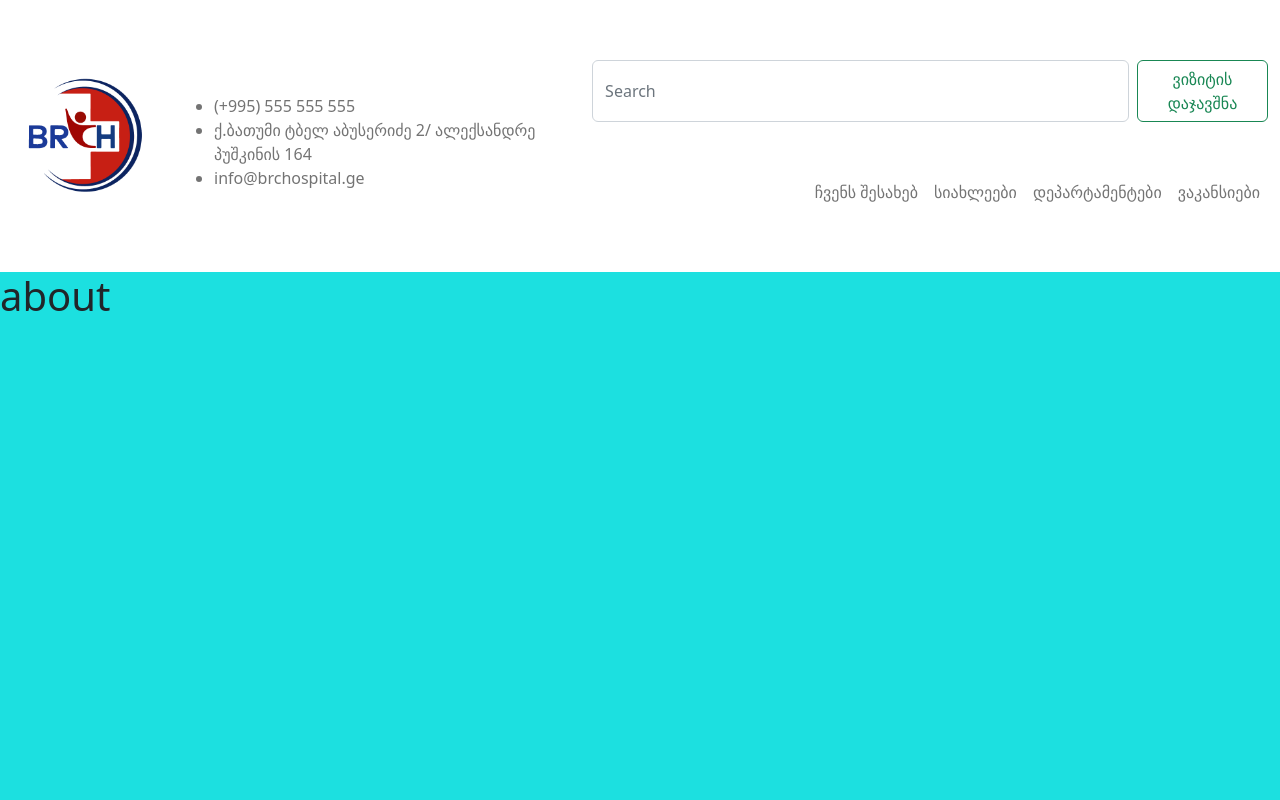
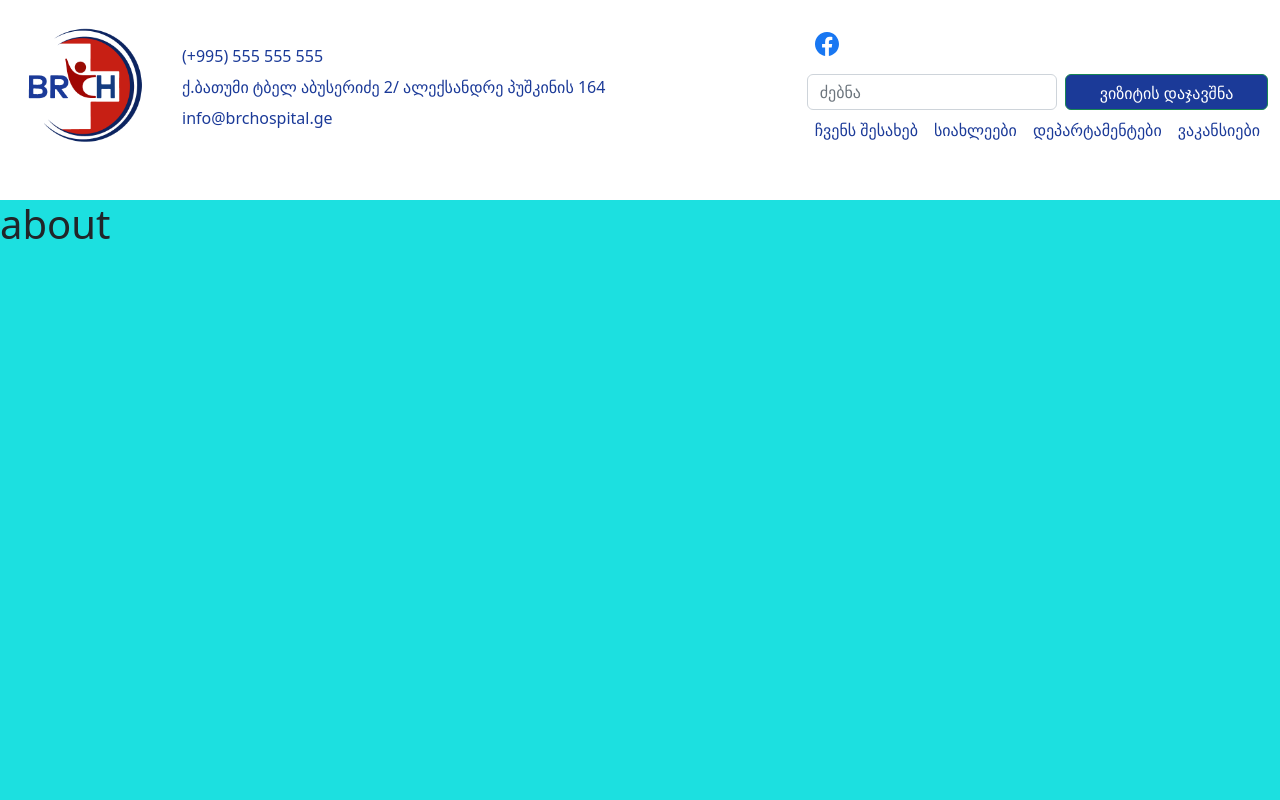
Before and after one commit to brchospital/brch-starter, a React (Create React App) app: page /about in a window 1280 px wide. Shown: the top 800 px of the page. Built offline with nearby package versions, Linux system fonts and the light colour scheme.

Commit message:
header 1.0 version

```diff
--- a/package.json
+++ b/package.json
@@ -11,6 +11,7 @@
     "react": "^18.2.0",
     "react-bootstrap": "^2.4.0",
     "react-dom": "^18.2.0",
+    "react-icons": "^4.4.0",
     "react-router-dom": "6",
     "react-scripts": "5.0.1",
     "web-vitals": "^2.1.4"
--- a/src/components/header/HeaderLayout.js
+++ b/src/components/header/HeaderLayout.js
@@ -1,8 +1,75 @@
 import { Container, Nav, Navbar, Form, Button, Image } from "react-bootstrap";
 import "./style.css";
+import { BsFacebook } from "react-icons/bs";
 import logo from "../../assets/brch-logo.png";
 
 export function HeaderLayout() {
+  return (
+    <Navbar bg="light" expand="lg" fixed="top">
+      <Container className="header-container">
+        <Navbar.Brand href="/">
+          <Image src={logo} width={146} height={146} />
+        </Navbar.Brand>
+        <Navbar.Toggle aria-controls="navbarScroll" />
+        <Navbar.Collapse id="navbarScroll">
+          <Nav
+            className="me-auto my-2 my-lg-0"
+            style={{ maxHeight: "100px" }}
+            navbarScroll
+          >
+            <Nav.Link href="#0">
+              <ul className="address-list">
+                <li className="address-item">{"(+995) 555 555 555"}</li>
+                <li className="address-item">
+                  ქ.ბათუმი ტბელ აბუსერიძე 2/ ალექსანდრე პუშკინის 164
+                </li>
+                <li className="address-item">info@brchospital.ge</li>
+              </ul>
+            </Nav.Link>
+          </Nav>
+          <div>
+            <div style={{marginBottom: "10px"}}>
+              <Nav>
+                <Nav.Link href="#action1">
+                  <BsFacebook size={24} color="#1877F2"/>
+                </Nav.Link>
+              </Nav>
+            </div>
+            <Form className="d-flex search-form">
+              <Form.Control
+                type="search"
+                placeholder="ძებნა"
+                className="me-2"
+                aria-label="Search"
+              />
+              <Button variant="outline-success form-button">
+                ვიზიტის დაჯავშნა
+              </Button>
+            </Form>
+            <Nav
+              className="navigation-links me-auto my-2 my-lg-0"
+              style={{ maxHeight: "100px" }}
+              navbarScroll
+            >
+              <Nav.Link className="navigation-item" href="/about">
+                ჩვენს შესახებ
+              </Nav.Link>
+              <Nav.Link className="navigation-item" href="/news">
+                სიახლეები
+              </Nav.Link>
+              <Nav.Link className="navigation-item" href="/departmnets">
+                დეპარტამენტები
+              </Nav.Link>
+              <Nav.Link className="navigation-item" href="/vacancies">
+                ვაკანსიები
+              </Nav.Link>
+            </Nav>
+          </div>
+        </Navbar.Collapse>
+      </Container>
+    </Navbar>
+  );
+
   return (
     <Navbar className="navbar" bg="light" expand="lg">
       <Container className="header-container">
@@ -25,6 +92,9 @@ export function HeaderLayout() {
             </Nav.Link>
           </Nav>
           <div className="header-form">
+            <span>s</span>
+            <span>s</span>
+            <span>s</span>
             <Form className="d-flex">
               <Form.Control
                 type="search"
@@ -34,7 +104,7 @@ export function HeaderLayout() {
               />
               <Button variant="outline-success">ვიზიტის დაჯავშნა</Button>
             </Form>
-            <Nav style={{ maxHeight: "100px", float: "right", marginTop: "50px" }} navbarScroll>
+            <Nav style={{ maxHeight: "100px" }} navbarScroll>
               <Nav.Link href="#action1">ჩვენს შესახებ</Nav.Link>
               <Nav.Link href="#action2">სიახლეები</Nav.Link>
               <Nav.Link href="#action2">დეპარტამენტები</Nav.Link>
--- a/src/components/header/style.css
+++ b/src/components/header/style.css
@@ -1,28 +1,110 @@
 .navbar {
   background-color: #fff !important;
-  height: 272px;
 }
 
-.header-form {
-    width: 762px;
+.address-list {
+  padding-left: 0px !important;
+}
+
+.address-item {
+  list-style-type: none;
+  color: #1b3a98;
+  padding-bottom: 7px;
+  cursor: auto;
+}
+
+.navigation-item {
+  color: #1b3a98;
+}
+
+.form-button {
+  background-color: #1b3a98;
+  color: #fff;
 }
 
 /*---------------MEDIA QUERY SECTION---------------*/
 @media (max-width: 320px) {
   .header-container {
     max-width: 90% !important;
+    padding: 0px !important;
+  }
+
+  .search-form {
+    width: 100%;
+    height: 36px;
+  }
+
+  .form-button {
+    height: 57px;
+    margin-top: -10px;
   }
 }
 
 @media (min-width: 321px) and (max-width: 375px) {
   .header-container {
     max-width: 90% !important;
+    padding: 0px !important;
+  }
+
+  .search-form {
+    width: 100%;
+    height: 36px;
+  }
+
+  .form-button {
+    height: 57px;
+    margin-top: -10px;
   }
 }
 
-@media (min-width: 769px) and (max-width: 1024px) {
+@media (min-width: 576px) and (max-width: 768px) {
   .header-container {
     max-width: 90% !important;
+    padding: 0px !important;
+  }
+
+  .search-form {
+    width: 100%;
+    height: 36px;
+  }
+
+  .form-button {
+    height: 57px;
+    margin-top: -10px;
+  }
+}
+
+@media (min-width: 769px) and (max-width: 991px) {
+  .header-container {
+    max-width: 95% !important;
+    padding: 0px !important;
+  }
+
+  .search-form {
+    width: 100%;
+    height: 36px;
+  }
+
+  .form-button {
+    height: 60px;
+    width: 250px;
+    margin-top: -10px;
+  }
+}
+
+@media (min-width: 992px) and (max-width: 1024px) {
+  .header-container {
+    max-width: 95% !important;
+    padding: 0px !important;
+  }
+
+  .search-form {
+    width: 100%;
+    height: 36px;
+  }
+
+  .form-button {
+    width: 70%;
   }
 }
 
@@ -30,11 +112,36 @@
   .header-container {
     max-width: 1420px !important;
   }
+
+  .search-form {
+    width: 100%;
+    height: 36px;
+  }
+
+  .form-button {
+    width: 80%;
+  }
 }
 
 @media (min-width: 1441px) and (max-width: 2560px) {
   .header-container {
     max-width: 90% !important;
+  }
+
+  .navigation-links {
+    float: right;
+    margin-top: 15px !important;
+  }
+
+  .search-form {
+    width: 700px !important;
+    height: 36px;
+  }
+
+  .form-button {
+    width: 266px;
+    height: 53px;
+    margin-top: -10px;
   }
 }
 
@@ -42,4 +149,20 @@
   .header-container {
     max-width: 90% !important;
   }
+
+  .navigation-links {
+    float: right;
+    margin-top: 15px !important;
+  }
+
+  .search-form {
+    width: 1300px !important;
+    height: 36px;
+  }
+
+  .form-button {
+    width: 266px;
+    height: 53px;
+    margin-top: -10px;
+  }
 }
--- a/src/style/App.css
+++ b/src/style/App.css
@@ -11,6 +11,7 @@
 .content {
   width: 100%;
   height: 100vh;
+  margin-top: 200px;
   background-color: rgb(28, 224, 224);
 }
 
```
Also changed, not shown: 1 other file (tests, documents, lock files or other folders).
